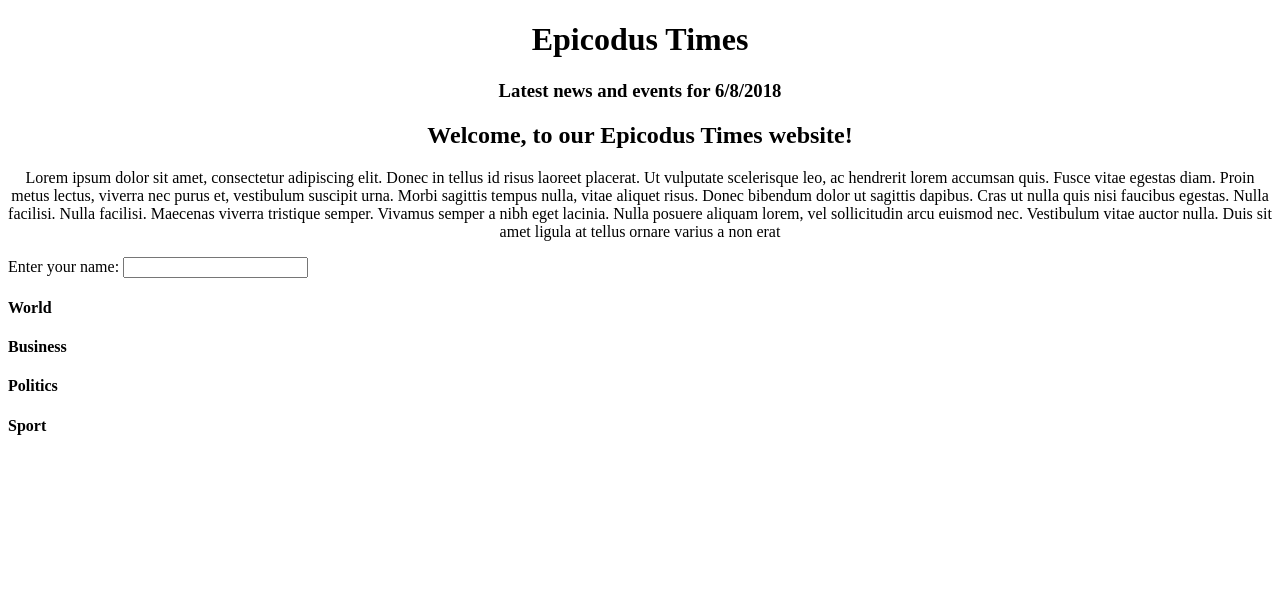
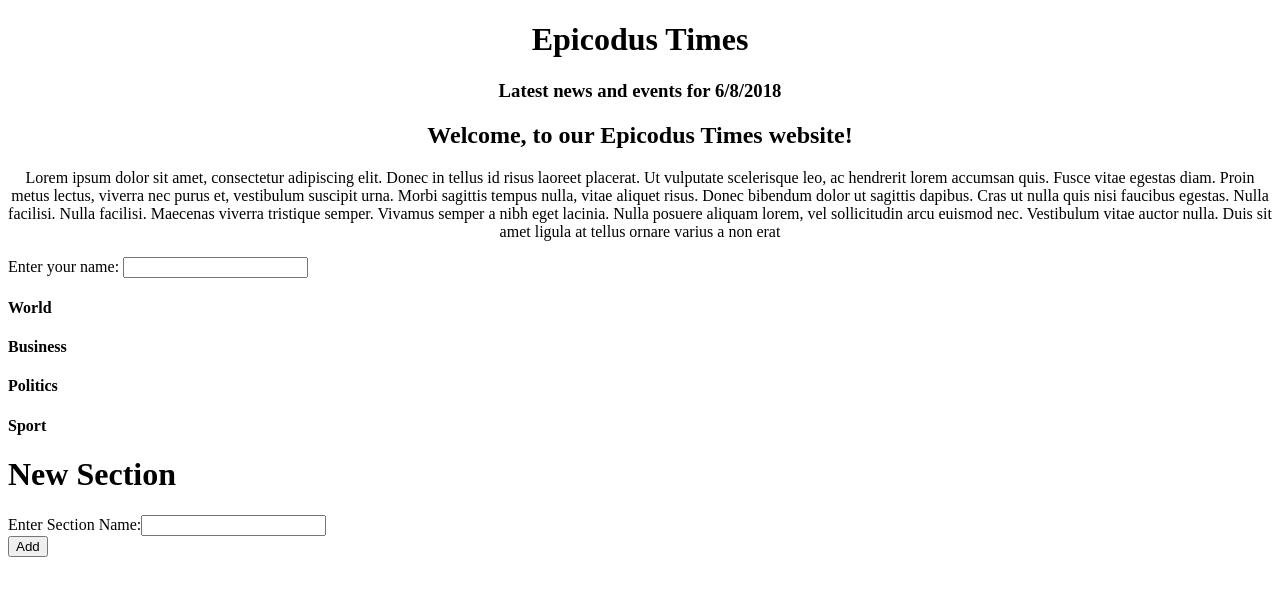
Before and after one commit to azamatbekmurat/online-newspaper, an Angular app: page / in a window 1280 px wide. Shown: the top 596 px of the page. Built offline with nearby package versions, Linux system fonts and the light colour scheme.

Commit message:
update new section

```diff
--- a/src/app/app.component.html
+++ b/src/app/app.component.html
@@ -13,3 +13,4 @@
 
 <app-section-list [childSectionList]="masterSectionList" (clickSender)="editSection($event)"></app-section-list>
 <app-edit-section [childSelectedSection]="selectedSection" (doneButtonClickedSender)="finishedEditing()"></app-edit-section>
+<app-new-section (sendSection)="addSection($event)"></app-new-section>
--- a/src/app/app.module.ts
+++ b/src/app/app.module.ts
@@ -6,13 +6,15 @@ import { FormsModule }  from '@angular/forms';
 import { AppComponent } from './app.component';
 import { SectionListComponent } from './section-list/section-list.component';
 import { EditSectionComponent } from './edit-section/edit-section.component';
+import { NewSectionComponent } from './new-section/new-section.component';
 
 
 @NgModule({
   declarations: [
     AppComponent,
     SectionListComponent,
-    EditSectionComponent
+    EditSectionComponent,
+    NewSectionComponent
   ],
   imports: [
     BrowserModule,
--- a/src/app/new-section/new-section.component.ts
+++ b/src/app/new-section/new-section.component.ts
@@ -11,7 +11,7 @@ export class NewSectionComponent {
   @Output() sendSection = new EventEmitter();
 
   submitForm(description: string, priority: string) {
-    let newSection: Section = new Section(description, parseInt(priority));
+    let newSection: Section = new Section(name, article);
     this.sendSection.emit(newSection);
   }
 
```
